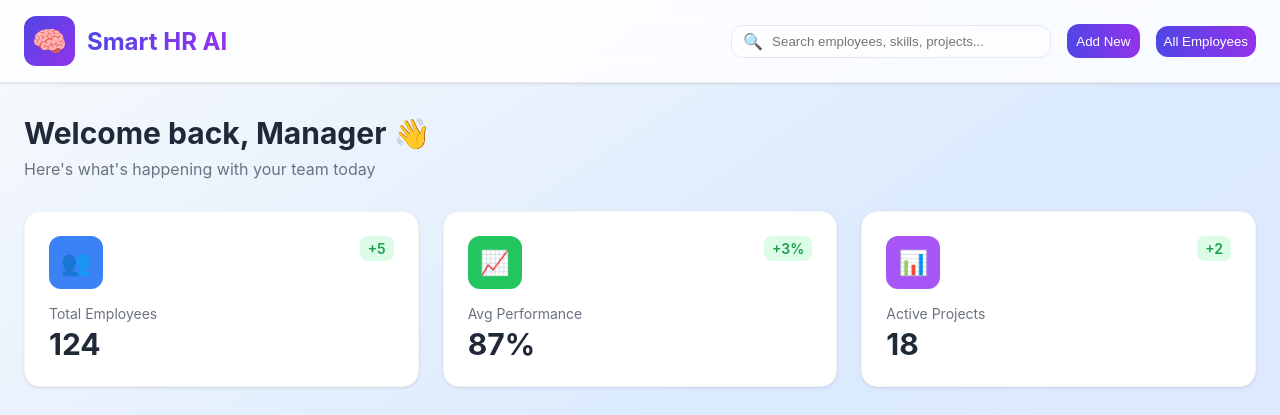
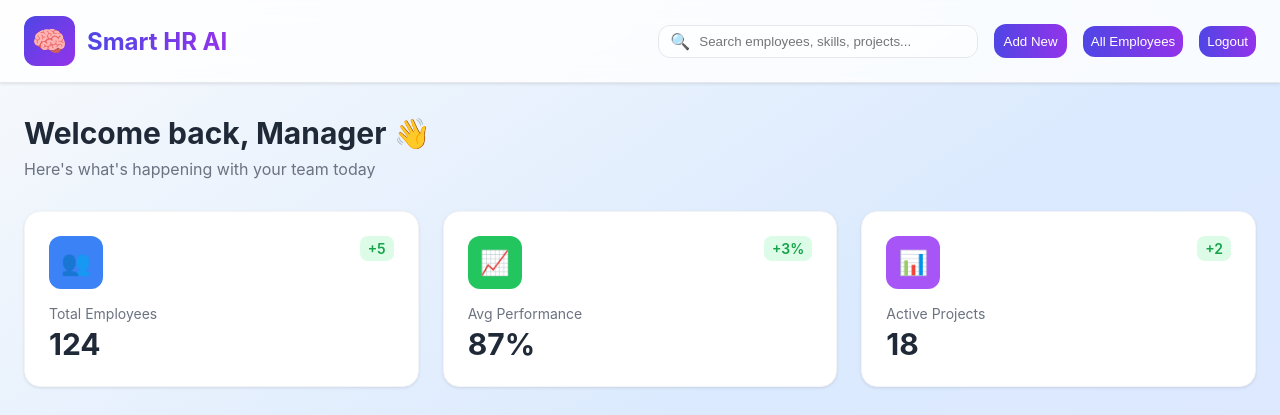
Before and after one commit to vishnusuresh-dev/SmartHR-AI, a Flask app: page /dashboard in a window 1280 px wide. Shown: the top 415 px of the page. Run offline with Flask 3, Linux system fonts and the light colour scheme; the visitor is signed in with stand-in values (Sample User, id 1); some libraries are stand-ins or nearby versions.

Commit message:
new button added

```diff
--- a/templates/app.html
+++ b/templates/app.html
@@ -28,6 +28,10 @@
 
                 <a href="{{ url_for('employees') }}">
                 <button class="user-btn">All Employees</button>
+                </a>
+
+                <a href="{{ url_for('login') }}">
+                <button class="user-btn">Logout</button>
                 </a>
             </div>
         </div>
```
